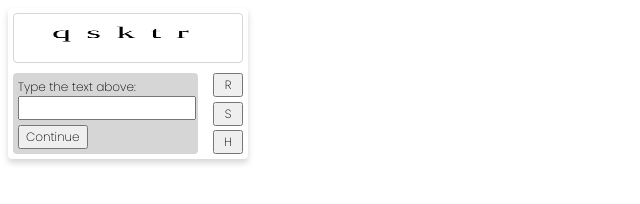
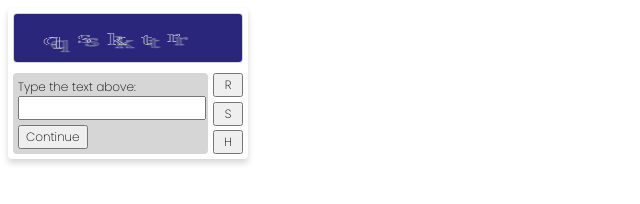
Before and after one commit to BigChocoMonster/captcha-service, a plain HTML site: page index.html in a window 1280 px wide. Shown: the whole page, without its empty margins (0-640 px from the left). Drawn offline with Linux system fonts and the light colour scheme.

Commit message:
- assigning random coordinates to each letter rendered - assigning random color to background and according opposite color to text and text shadow

```diff
--- a/index.js
+++ b/index.js
@@ -10,17 +10,27 @@ function* charStream() {
   }
 }
 
+function getRandomXCoordinate() {
+  return 40 - (Math.floor(Math.random() * 25) - 5);
+}
+
+function getRandomYCoordinate() {
+  return context.canvas.height / 2 + 10 - (Math.floor(Math.random() * 25) - 20);
+}
+
 function insertText() {
+  console.log(context);
   const stream = charStream();
 
   let next = stream.next();
   let coordinates = {
-    x: 50,
-    y: context.canvas.height / 2,
+    x: getRandomXCoordinate(),
+    y: getRandomYCoordinate(),
   };
   while (!next.done) {
-    context.fillText(next.value, coordinates.x, coordinates.y);
+    context.strokeText(next.value, coordinates.x, coordinates.y);
     coordinates.x += context.measureText(next.value).width + 20;
+    coordinates.y = getRandomYCoordinate();
     next = stream.next();
   }
 }
@@ -29,6 +39,25 @@ function setCaptcha() {
   context.clearRect(0, 0, context.canvas.width, context.canvas.height);
   context.font = "50px Poppins";
 
+  // these lines exist to give a distorted feel to the text
+  context.shadowBlur = 2.5;
+  context.shadowOffsetX = 10;
+  context.shadowOffsetY = 10;
+
+  // adding random background color
+  const [r, g, b] = [
+    Math.floor(Math.random() * 256),
+    Math.floor(Math.random() * 256),
+    Math.floor(Math.random() * 256),
+  ];
+  context.fillStyle = `rgb(${r}, ${g}, ${b})`;
+  context.fillRect(0, 0, context.canvas.width, context.canvas.height);
+
+  // changing font and shadow to a somewhat opposite color
+  const [or, og, ob] = [255 - r, 255 - r, 255 - r];
+  context.strokeStyle = `rgb(${or}, ${og}, ${ob})`;
+  context.shadowColor = `rgb(${or}, ${og}, ${ob})`;
+
   insertText();
 }
 
--- a/styles.css
+++ b/styles.css
@@ -31,7 +31,7 @@
   border-radius: 4px;
   background-color: rgba(0, 0, 0, 0.16);
   padding: 5px;
-  width: calc(100% - 30px - 10px - 5px - 10px);
+  width: calc(100% - 30px - 5px - 10px);
 }
 
 #__input-w__ > input {
```
